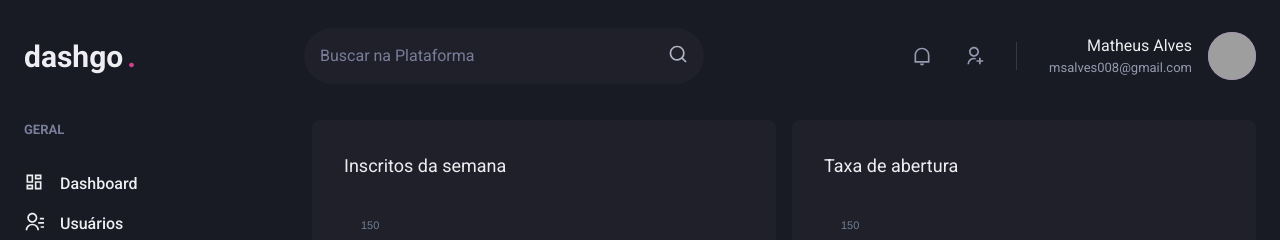
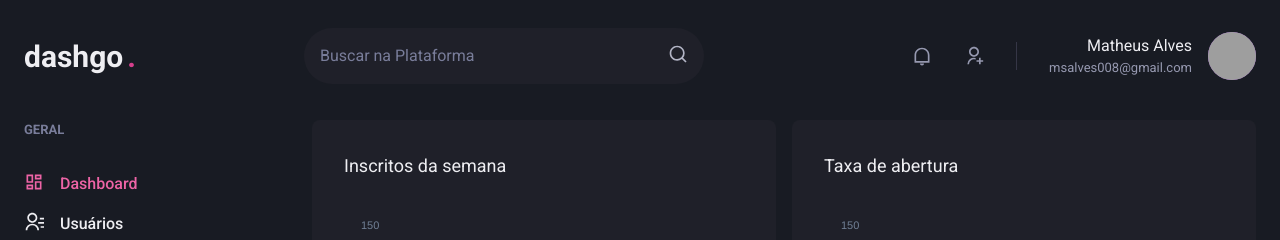
Before and after one commit to msalves008/Next_DashGo, a Next.js app: page /dashboard in a window 1280 px wide. Shown: the top 240 px of the page. Built offline with nearby package versions, Linux system fonts and the light colour scheme; grey boxes are pictures that could not be loaded.

Commit message:
change sider color if is Active

```diff
--- /dev/null
+++ b/src/components/ActiveLink.tsx
@@ -0,0 +1,34 @@
+import Link, { LinkProps } from "next/link";
+import { useRouter } from "next/router";
+import { cloneElement, ReactElement } from "react";
+
+interface ActiveLinkProps extends LinkProps {
+  children: ReactElement;
+  shouldMatchExactHref: boolean;
+}
+
+export function ActiveLink({
+  children,
+  shouldMatchExactHref,
+  ...rest
+}: ActiveLinkProps) {
+  const { asPath } = useRouter();
+
+  let isActive = false;
+
+  if (shouldMatchExactHref && (asPath === rest.href || asPath === rest.as)) {
+    isActive = true;
+  }
+  if(!shouldMatchExactHref  &&
+    (asPath.startsWith(String(rest.href)) ||
+    asPath.startsWith(String(rest.as)))) {
+    isActive = true;}
+
+  return (
+    <Link {...rest}>
+      {cloneElement(children, {
+        color: isActive ? "pink.400" : "gray.50",
+      })}
+    </Link>
+  );
+}
--- a/src/components/Sidebar/NavLink.tsx
+++ b/src/components/Sidebar/NavLink.tsx
@@ -6,6 +6,7 @@
 } from "@chakra-ui/react";
 import { ElementType } from "react";
 import Link from "next/link";
+import { ActiveLink } from "../ActiveLink";
 
 interface NavLinkProps extends ChakraLinkProps {
   icon: ElementType;
@@ -15,13 +16,13 @@
 export default function NavLink({ icon, children,href, ...rest }: NavLinkProps) {
   return (
     // eslint-disable-next-line @next/next/link-passhref
-    <Link href={href} passHref>
+    <ActiveLink href={href} passHref>
       <ChakraLink display="flex" align="center" {...rest}>
         <Icon as={icon} fontSize="20" />
         <Text ml="4" fontWeight="medium">
           {children}
         </Text>
       </ChakraLink>
-    </Link>
+    </ActiveLink>
   );
 }
```
